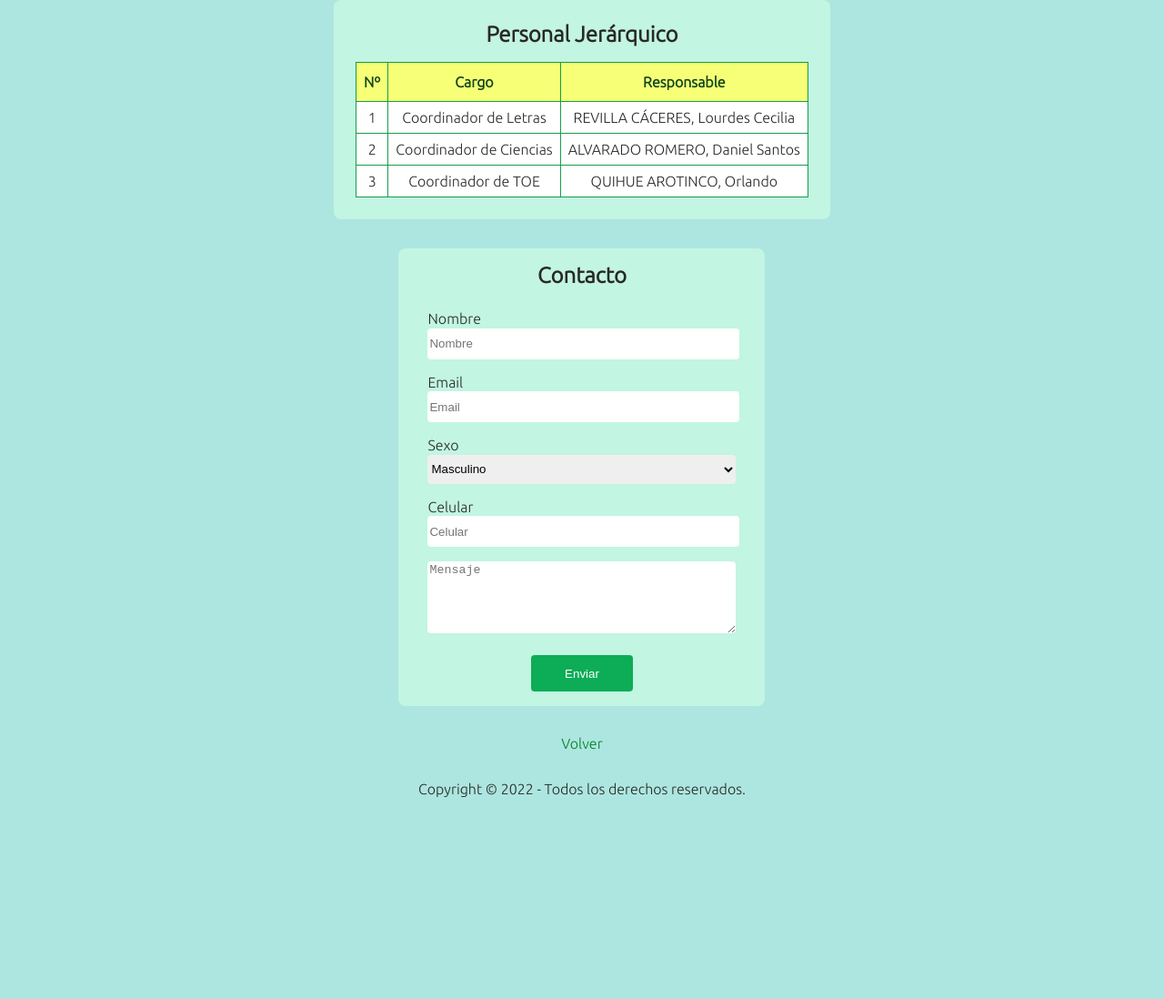
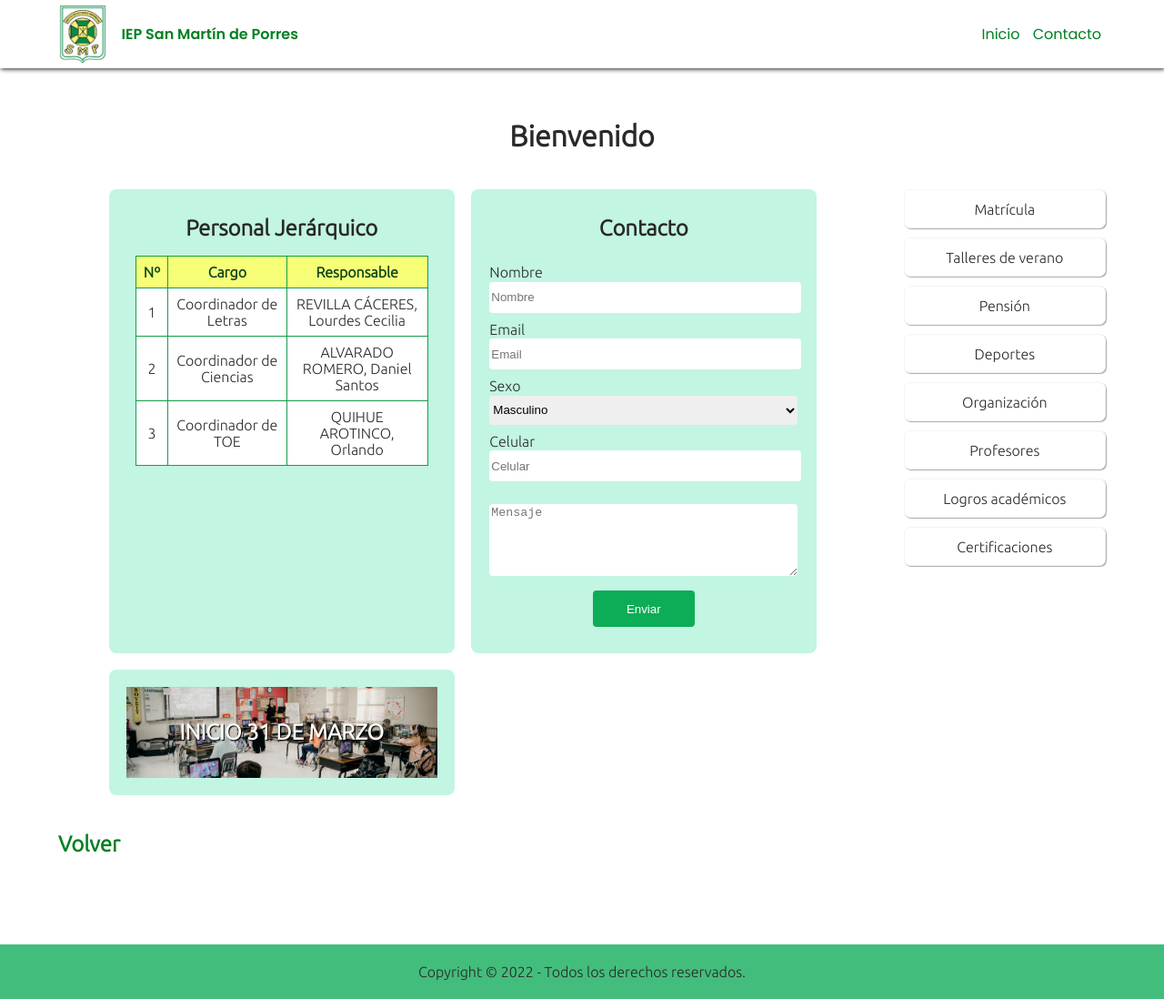
Before and after one commit to Giancarlo2205/colegio-smp, a plain HTML site: page registro/registro.html in a window 1280 px wide. Shown: the whole page at 91% size. Before the commit the page ends 892 px from the top, so only its background shows below. Drawn offline with Linux system fonts and the light colour scheme.

Commit message:
incorporando grid

```diff
--- a/registro/css/index.css
+++ b/registro/css/index.css
@@ -29,44 +29,145 @@
 .body {
     display: flex;
     flex-direction: column;
-    align-items: center;
     justify-content: center;
     gap: 1rem;
     color: var(--text-color);
-    background-size: cover;
-    background-position: center;
-    min-height: calc(100vh - 1px);
     font-family: 'Ubuntu', sans-serif;
     margin: 0;
+    flex-wrap: wrap;
+    box-sizing: border-box;
 }
 
+/* HEADER */
+.header {
+    position: sticky;
+    top: 0;
+    width: 100%;
+    display: flex;
+    flex-wrap: wrap;
+    align-items: center;
+    justify-content: space-between;
+    height: 75px;
+    box-shadow: 1px 1px 5px 0px #1e1e1e;
+    font-family: 'Poppins', sans-serif;
+    background-color: #ffffff;
+}
+.header__card {
+    height: 90%;
+    display: flex;
+    flex-wrap: wrap;
+    align-items: center;
+    margin: 0 0 0 5%;
+}
+.header__card-img {
+    height: 100%;
+}
+.header__card-figc {
+    display: block;
+    padding-left: 1rem;
+    color: var(--link-color);
+    font-weight: bold;
+}
+.header__nav {
+    display: block;
+    margin: 0 0 0 1rem;
+    margin-right: 5%;
+}
+.header__nav-a {
+    margin: 0 5px 0 5px;
+    text-decoration: none;
+    color: var(--link-color);
+}
+/* ---------------------------- */
+
 .main {
+    width: 100%;
+    display: grid;
+    grid-template-columns: 1fr;
+    grid-template-areas:
+    "title"
+    "sidebar"
+    "contenido"
+    "back"
+    ;
+    grid-template-rows: auto;
+    grid-gap: 40px;
+    justify-items: center;
+    box-sizing: border-box;
+    padding: 40px 5% 80px 5%;
+    justify-content: center;
+}
+.main__h1 {
+    grid-area: title;
+    margin: 0;
+}
+.grid {
+    grid-area: contenido;
+    display: grid;
+    justify-content: center;
+    grid-gap: 18px;
+    width: 100%;
+    grid-template-columns: repeat(auto-fit, minmax(280px, 380px));
+}
+
+.section__sidebar {
+    grid-area: sidebar;
+    width: 100%;
+}
+.sidebar__links {
+    border-radius: 7px;
+    list-style: none;
+    padding: 0%;
+    display: grid;
+    grid-template-columns: repeat(auto-fit, 181px);
+    grid-gap: 10px;
+    justify-content: center;
+    margin: 0;
+    width: 100%;
+}
+.sidebar__links-link {
+    border-radius: 7px;
+    background-color: #fff;
     display: flex;
-    flex-direction: column;
+    flex-direction: row;
+    flex-wrap: wrap;
     align-items: center;
     justify-content: center;
-    gap: 2rem;
+    height: 41px;
+    text-align: center;
+    cursor: pointer;
+    transition: font-size 0.7s;
+    border: solid 1px #f4f4f4;
+    box-shadow: 1px 1px 1px 0 #0005 ;
+}
+.sidebar__links-link:hover {
+    font-size: 1.15rem;
 }
 
 .section {
+    box-sizing: border-box;
     display: flex;
+    flex-wrap: wrap;
+    justify-content: center;
+    padding: 5%;
+    width: 100%;
+    background-color: var(--primary-theme-color);
+    border-radius: var(--border-radius-container);
 }
 
 .section-container {
     display: flex;
-    padding: 0 1em;
+    padding: 10px;
+    width: 100%;
 }
 
 .section__coordinadores {
     display: flex;
     flex-direction: column;
-    background-color: var(--primary-theme-color);
     max-width: 600px;
     gap: 1rem;
-    padding: 1.5rem;
-    border-radius: var(--border-radius-container);
     text-align: center;
-    box-sizing: border-box;
+    width: 100%;
 }
 
 .section__coordinadores-title {
@@ -86,8 +187,6 @@
 }
 
 .section__table-titulo {
-    padding-top: 12px;
-    padding-bottom: 12px;
     text-align: center;
     background-color: var(--background-table-header);
     color: rgb(12, 70, 26);
@@ -99,10 +198,9 @@
     background-color: var(--primary-theme-color);
     max-width: 700px;
     gap: 1rem;
-    padding: 1rem 2rem;
     border-radius: var(--border-radius-container);
     text-align: left;
-    box-sizing: border-box;
+    width: 100%;
 }
 
 .section__contacto-title {
@@ -110,16 +208,19 @@
     margin: 0 auto;
 }
 
+.section__form {
+    width: 100%;
+}
+
 .section__form-item {
     display: flex;
     flex-direction: column;
     gap: 0.1rem;
-    padding: 0.5rem 0;
 }
 
 .section__form-label {
     display: flex;
-    padding-right: 0.5rem;
+    padding-top:9px;
 }
 
 .section__form-input {
@@ -138,6 +239,7 @@
 .section__form-textarea {
     border: none;
     border-radius: var(--border-radius-input);
+    margin-top: 25px;
 }
 
 .section__form-item-button {
@@ -161,37 +263,83 @@
     color: var(--button-text-color-hover);
 }
 
+.box__image{
+    display: flex;
+    justify-content: center;
+    align-items: center;
+    width: 100%;
+    background-image: url('../imgs/escuela.jpg');
+    background-position: center;
+    background-repeat: no-repeat;
+    background-size: cover;
+    min-height: 100px;
+}
+.anuncio {
+    margin: 0;
+    color: #fff;
+    text-shadow: 1px 1px 1px #000;
+    font-size:1.5rem ;
+}
+
 .section__volver {
     display: flex;
+    width: 100%;
 }
 
 .section__link {
     text-decoration: none;
     color: var(--link-color);
-
+    font-size:1.5rem;
+    font-weight: bold;
 }
 
 .section__link:active, .section__linkk:visited {
     color: var(--link-color);
 }
 
-
 .footer {
     display: flex;
+    height: 60px;
+    width: 100%;
+    background-color: #43bd7c;
+    justify-content: center;
+    align-items: center;
 }
 
 .footer-nav {
-    display: flex;
+    margin: auto;
+    text-align: center;
+}
+
+.copyright{
+    margin: 0;
 }
 
 @media only screen and (min-width: 600px) {
-    body {
+    /* body {
         background-color: var(--secondary-theme-color);
-    }
+    } */
 }
 
 @media only screen and (max-width: 600px) {
     body {
         background-color: var(--primary-theme-color);
     }
+    .header__nav {
+        display: none;
+    }
 }
+
+@media only screen and (min-width:1206px) {
+    .main {
+        grid-template-columns: 4fr 1fr;
+        grid-template-areas:
+        "title title"
+        "contenido sidebar"
+        "back sidebar"
+        ;
+    }
+    .sidebar__links {
+        grid-template-columns: 1fr;
+    }
+}
--- a/registro/registro.html
+++ b/registro/registro.html
@@ -8,12 +8,44 @@
     <link rel="stylesheet" href="./css/index.css">
     <link rel="preconnect" href="https://fonts.googleapis.com">
     <link rel="preconnect" href="https://fonts.gstatic.com" crossorigin>
-    <link href="https://fonts.googleapis.com/css2?family=Ubuntu:wght@300&display=swap" rel="stylesheet">
+    <link href="https://fonts.googleapis.com/css2?family=Ubuntu:wght@300&family=Poppins:wght@400;600&display=swap" rel="stylesheet">
     <title>I.E.P. San Martín de Porres - Tacna</title>
 </head>
 
 <body class="body">
+
+    <header class="header">
+        <figure class="header__card">
+            <img class="header__card-img" src="./imgs/logo.png" alt="logo de de institución educativa parroquial SMP">
+            <figcaption class="header__card-figc">IEP San Martín de Porres</figcaption>
+        </figure>
+        <nav class="header__nav">
+            <a class="header__nav-a" href="http://localhost:5500/">Inicio</a>
+            <a class="header__nav-a" href="http://localhost:5500/registro/registro.html">Contacto</a>
+        </nav>
+    </header>
+
     <main class="main">
+
+        <h1 class="main__h1">Bienvenido</h1>
+
+        <section class="section__sidebar" >
+
+            <ul class="sidebar__links">
+                <li class="sidebar__links-link">Matrícula</li>
+                <li class="sidebar__links-link">Talleres de verano</li>
+                <li class="sidebar__links-link">Pensión</li>
+                <li class="sidebar__links-link">Deportes</li>
+                <li class="sidebar__links-link">Organización</li>
+                <li class="sidebar__links-link">Profesores</li>
+                <li class="sidebar__links-link">Logros académicos</li>
+                <li class="sidebar__links-link">Certificaciones</li>
+            </ul>
+
+        </section>
+
+        <div class="grid">
+
         <section class="section">
             <div class="section-container">
                 <div class="section__coordinadores">
@@ -84,6 +116,15 @@
                 </div>
             </div>
         </section>
+
+        <section class="section" >
+            <div class="box__image">
+                <h2 class="anuncio">INICIO 31 DE MARZO</h2>
+            </div>
+        </section>
+
+    </div>
+
         <div class="section__volver">
             <a class="section__link" href="../index.html">Volver</a>
         </div>
@@ -91,7 +132,7 @@
     <footer class="footer">
         <nav class="footer-nav">
             <div class="footer-nav-container">
-                <p>Copyright &copy; 2022 - Todos los derechos reservados.</p>
+                <p class="copyright" >Copyright &copy; 2022 - Todos los derechos reservados.</p>
         </nav>
     </footer>
 </body>
```
Also changed, not shown: registro/imgs/escuela.jpg (added), registro/imgs/logo.png (added).
